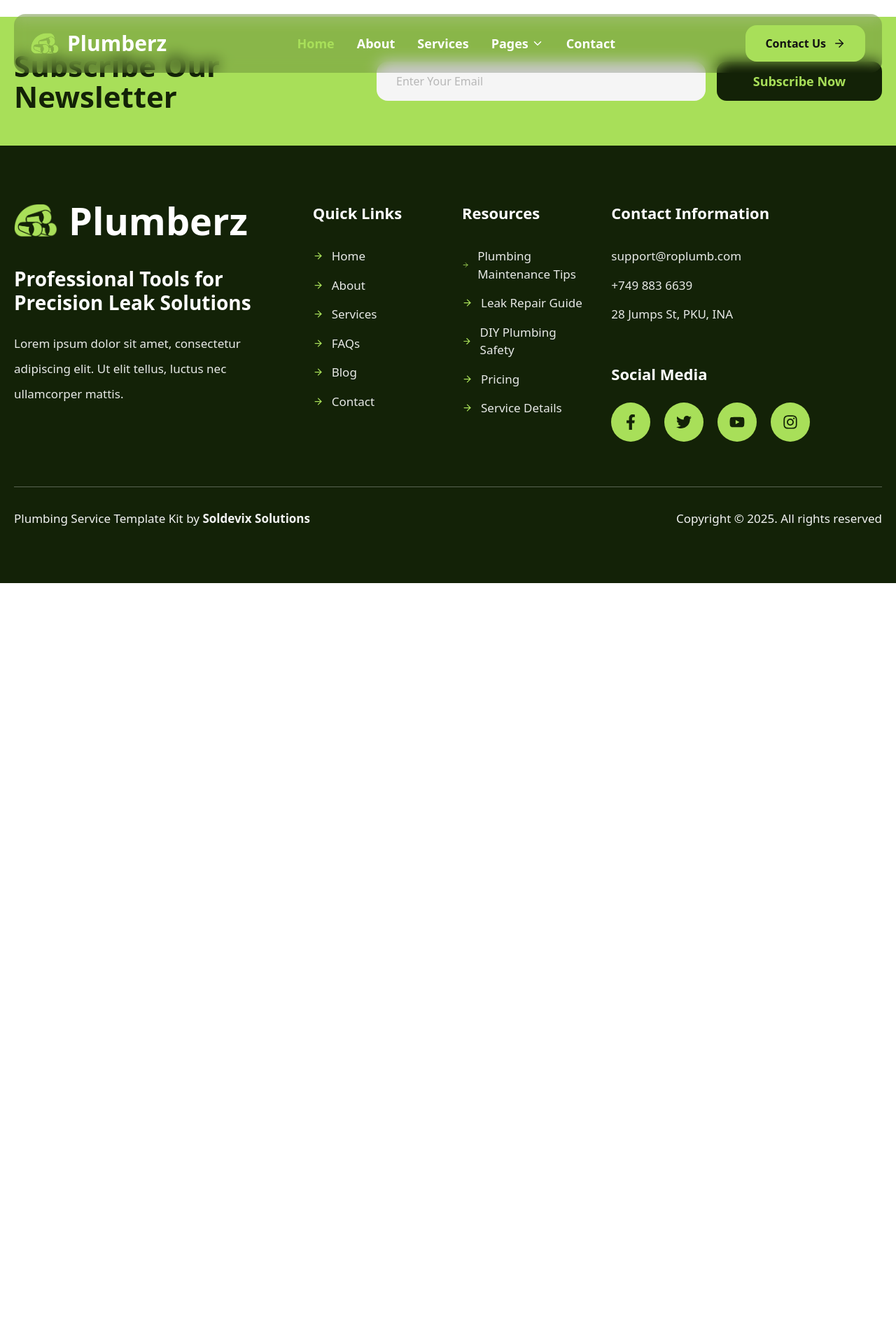
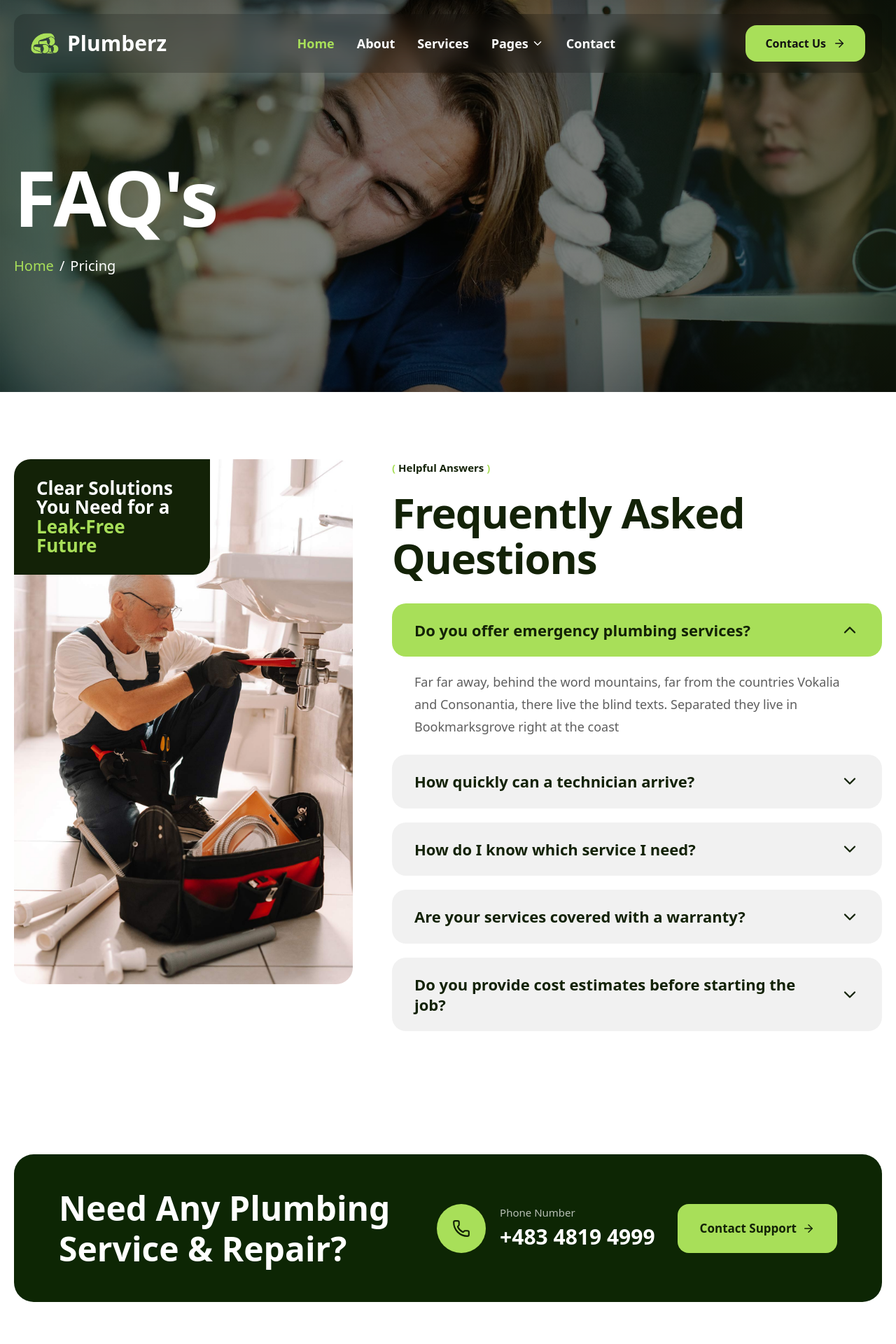
Before and after one commit to codedByShahzad/Plumberz, a Next.js app: page /faq in a window 1280 px wide. Shown: the top 1920 px of the page at 70% size. Before the commit the page ends 833 px from the top, so only its background shows below. Built offline with nearby package versions, Linux system fonts and the light colour scheme.

Commit message:
Made the FAQ's Section

```diff
--- a/app/faq/page.tsx
+++ b/app/faq/page.tsx
@@ -1,8 +1,66 @@
+import NewsLetter from '@/src/components/NewsLetter'
+import FaqSection from '@/src/sections/FaqSection'
+import PricingSection from '@/src/sections/PricingSection'
+import Link from 'next/link'
 import React from 'react'
 
 const page = () => {
   return (
-    <div>page</div>
+    <div>
+       {/* Hero Section */}
+      <section
+        className="relative min-h-130 overflow-hidden bg-cover bg-center bg-no-repeat md:min-h-100"
+        style={{
+          backgroundImage: "url('/images/faqhero.jpg')",
+        }}
+      >
+        {/* Dark overlay */}
+        <div className="absolute inset-0 bg-black/50 z-1" />
+
+        {/* Green gradient overlay */}
+        <div
+          className="absolute inset-0"
+          style={{
+            background: `
+              radial-gradient(circle at 0% 50%, rgba(159,232,112,0.28) 0%, rgba(159,232,112,0.16) 18%, transparent 42%),
+              radial-gradient(circle at 100% 50%, rgba(159,232,112,0.22) 0%, rgba(159,232,112,0.12) 18%, transparent 40%),
+              linear-gradient(90deg, rgba(159,232,112,0.12) 0%, rgba(159,232,112,0.05) 20%, rgba(159,232,112,0.04) 50%, rgba(159,232,112,0.05) 80%, rgba(159,232,112,0.12) 100%)
+            `,
+          }}
+        />
+
+        {/* Inner shadow */}
+        <div
+          className="absolute inset-0"
+          style={{
+            boxShadow: "inset 0 0 180px rgba(0,0,0,0.4)",
+          }}
+        />
+
+        {/* Content */}
+        <div className="container-custom relative z-10 flex min-h-130 items-center pt-28 pb-14 md:min-h-140 md:pt-32 md:pb-16">
+          <div>
+            <h1 className="text-[64px] font-bold leading-[0.95] tracking-[-2px] text-white sm:text-[78px] md:text-[96px] lg:text-[110px]">
+              FAQ's
+            </h1>
+
+            {/* Breadcrumb */}
+            <div className="mt-8 flex items-center gap-2 text-[18px] font-medium md:text-[20px]">
+              <Link
+                href="/"
+                className="text-(--primary) hover:opacity-90"
+              >
+                Home
+              </Link>
+              <span className="text-white">/</span>
+              <span className="text-white">Pricing</span>
+            </div>
+          </div>
+        </div>
+      </section>
+      <FaqSection />
+      <NewsLetter />
+      </div>
   )
 }
 
--- /dev/null
+++ b/src/components/NewsLetter.tsx
@@ -0,0 +1,48 @@
+import React from "react";
+import { Phone, ArrowRight } from "lucide-react";
+
+const NewsLetter = () => {
+  return (
+    <section className="bg-[#ffff] py-20">
+      <div className="container-custom">
+        <div className="flex flex-col xl:flex-row items-center justify-between gap-10 rounded-[28px] bg-[#0d2604] px-8 py-12 text-center md:px-14 lg:px-16">
+
+          {/* TOP HEADING */}
+          <h2 className="text-[32px] lg:text-left font-bold leading-[1.2] text-white md:text-[40px] lg:text-[48px]">
+            Need Any Plumbing <br className="hidden xl:flex" />
+            Service & Repair?
+          </h2>
+
+          <div className="flex gap-4 md:gap-8 flex-col md:flex-row">
+
+          {/* MIDDLE PHONE */}
+          <div className="flex items-center gap-5">
+            <div className="flex h-17.5 w-17.5 items-center justify-center rounded-full bg-(--primary)">
+              <Phone size={26} className="text-[#132207]" />
+            </div>
+
+            <div className="text-left">
+              <p className="text-[15px] text-white/70">Phone Number</p>
+              <h3 className="text-[26px] font-bold text-white md:text-[30px]">
+                +483 4819 4999
+              </h3>
+            </div>
+          </div>
+
+          {/* BOTTOM BUTTON */}
+          <button className="group flex items-center justify-center gap-2 rounded-2xl bg-(--primary) px-8 py-4 text-[17px] font-semibold text-[#132207] transition-all duration-300 hover:scale-105 hover:shadow-lg">
+            Contact Support
+            <ArrowRight
+              size={18}
+              className="transition-transform duration-300 group-hover:translate-x-1"
+            />
+          </button>
+
+          </div>
+        </div>
+      </div>
+    </section>
+  );
+};
+
+export default NewsLetter;
```
Also changed, not shown: public/images/faqhero.jpg (added).
